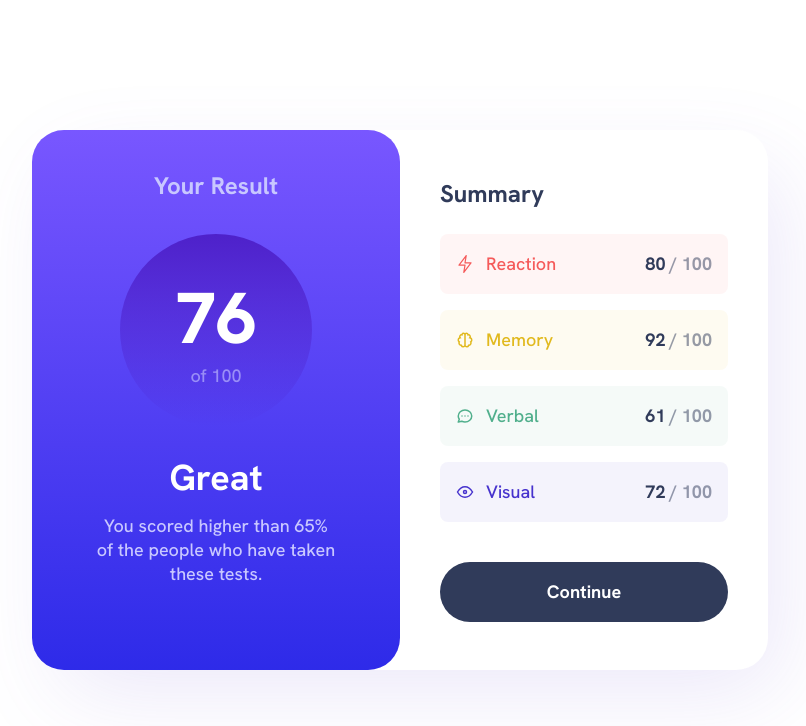
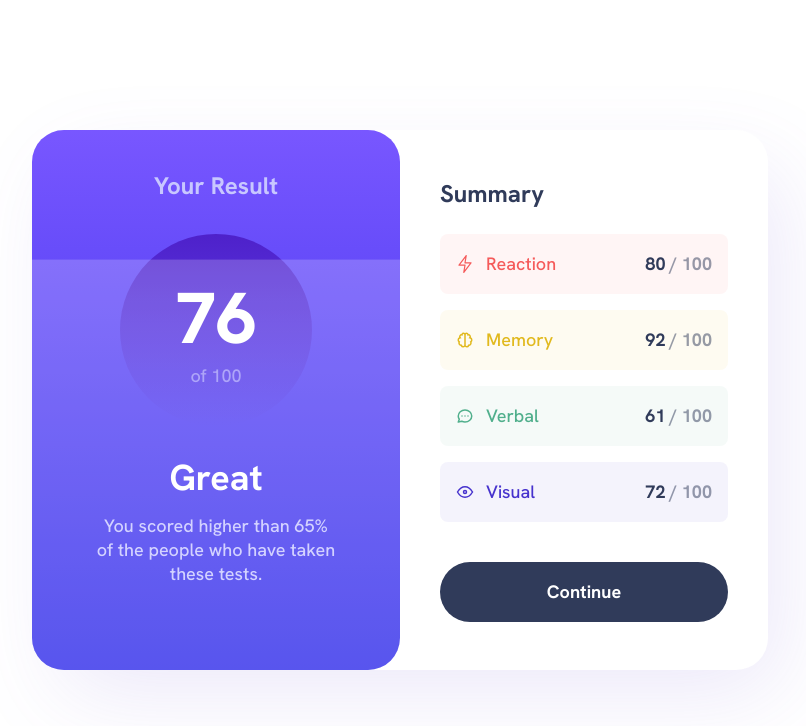
Before and after one commit to VesaMalaska/results-summary, a React (Vite) app: page / in a window 1280 px wide. Shown: the top 726 px of the page, without its empty margins (240-1046 px from the left). Built offline with nearby package versions, Linux system fonts and the light colour scheme.

Commit message:
Changed total score loader animation to use framer-motion

```diff
--- a/src/components/ResultsOverview.jsx
+++ b/src/components/ResultsOverview.jsx
@@ -1,3 +1,4 @@
+import { motion } from "framer-motion";
 import ResultsOverviewScore from "./ResultsOverviewScore";
 import ResultText from "./ResultText";
 import { resultData, resultTexts, scoreRatings } from "../utils/resultData";
@@ -19,8 +20,10 @@ export default function ResultsOverview() {
     });
 
     return (
-        <div className="
+        <div
+            className="
                 w-full
+                relative
                 border-t-lg
                 from-light-slate-blue
                 to-light-royal-blue
@@ -38,7 +41,8 @@ export default function ResultsOverview() {
                 sm:py-10
                 sm:px-8
                 sm:gap-8
-        ">
+            "
+        >
             <h2 className="
                 text-lg
                 leading-6
@@ -47,7 +51,18 @@ export default function ResultsOverview() {
                 sm:text-2xl
             ">Your Result</h2>
             <ResultsOverviewScore totalScore={totalScore} />
+            <motion.div
+                initial={{ opacity: 0, y: 300 }}
+                animate={{ opacity: 1, y: 0 }}
+                transition={{ type: 'spring', stiffness: 190, mass: 0.5, delay: 1.2 }}
+            >
                 <ResultText resultText={resultText} />
+            </motion.div>
+            <motion.div
+                className="absolute -bottom-full w-full h-full bg-white opacity-20"
+                animate={{ y: '-' + totalScore + '%' }}
+                transition={{ type: 'tween', ease: 'easeOut', delay: 0.4, duration: 0.7}}
+            ></motion.div>
         </div>
     );
 }
--- a/src/components/ResultsOverviewScore.jsx
+++ b/src/components/ResultsOverviewScore.jsx
@@ -1,4 +1,21 @@
+import { useState, useEffect } from "react";
+import { animate } from "framer-motion"
+
 export default function ResultsOverviewScore({ totalScore }) {
+
+    const [animatedTotalScore, setAnimatedTotalScore] = useState('0');
+
+    useEffect(() => {
+        animate(0, totalScore, {
+            duration: 0.7,
+            delay: 0.4,
+            onUpdate: value => {
+                setAnimatedTotalScore(value.toFixed());
+            }
+        });
+
+    }, []);
+
     return (
         <div className="
             flex
@@ -15,7 +32,7 @@ export default function ResultsOverviewScore({ totalScore }) {
             aspect-square
             sm:w-48
         ">
-            <div className="text-6xl text-white font-extrabold sm:text-7xl">{totalScore}</div>
+            <div className="text-6xl text-white font-extrabold sm:text-7xl">{animatedTotalScore}</div>
             <div className="text-md text-light-lavender opacity-60 sm:text-lg">of 100</div>
         </div>
     );
```
Lines whose indentation alone changed are shown as unchanged.
